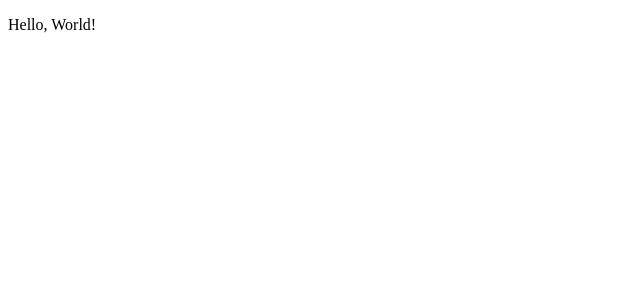
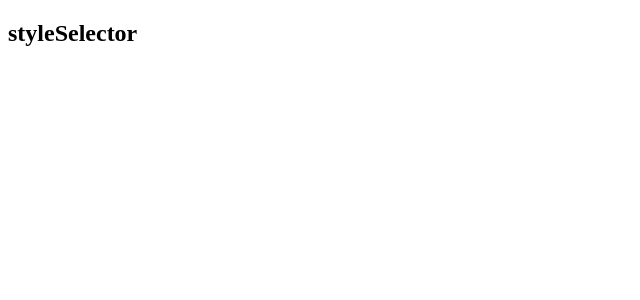
Before and after one commit to CapstoneProjectRFE2303/atelier, a React app: page / in a window 1280 px wide. Shown: the top 300 px of the page, without its empty margins (0-640 px from the left). Built offline with nearby package versions, Linux system fonts and the light colour scheme; the HTML template or start-up script is replaced by a standard one.

Commit message:
needs to be deleted

```diff
--- a/client/src/components/App.jsx
+++ b/client/src/components/App.jsx
@@ -1,10 +1,13 @@
 import React from 'react';
+import StyleSelector from './StyleSelector.jsx';
 
 const App = () => {
   return (
     <div>
-      <p>Hello, World!</p>
+      <StyleSelector />
+
     </div>
+
   );
 };
 
--- /dev/null
+++ b/client/src/components/StyleSelector.jsx
@@ -0,0 +1,11 @@
+import React from 'react';
+
+const StyleSelector = () => {
+
+  return (
+    <div>
+      <h2>styleSelector</h2>
+    </div>
+  )
+}
+export default StyleSelector;
```
Also changed, not shown: 1 other file (tests, documents, lock files or other folders).
